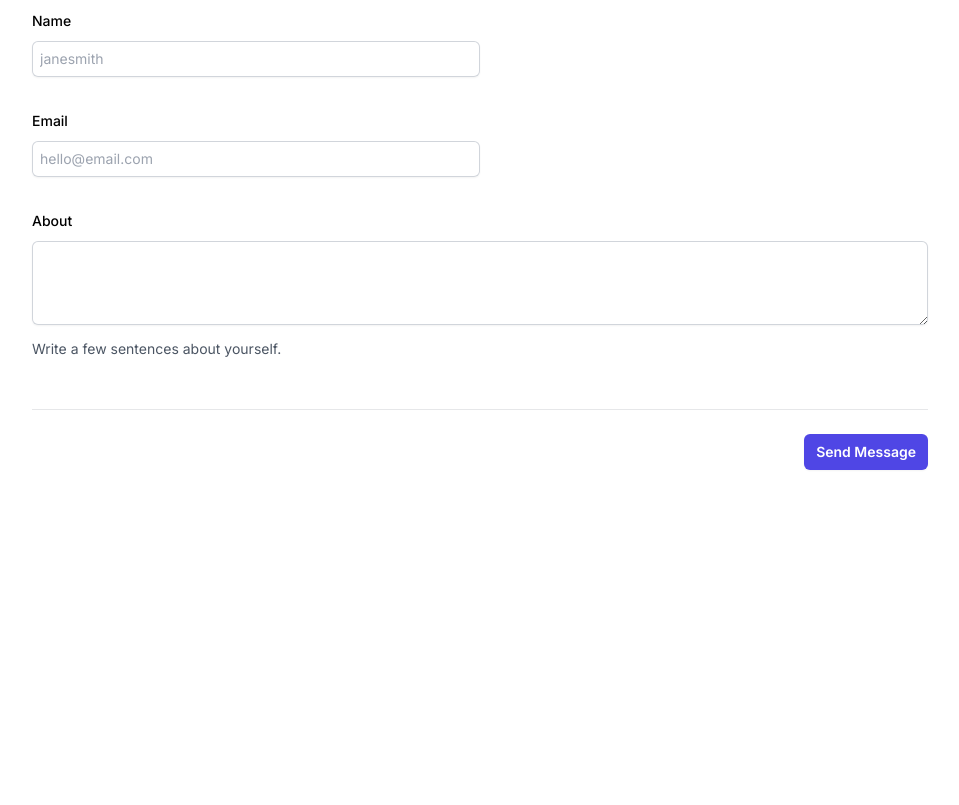
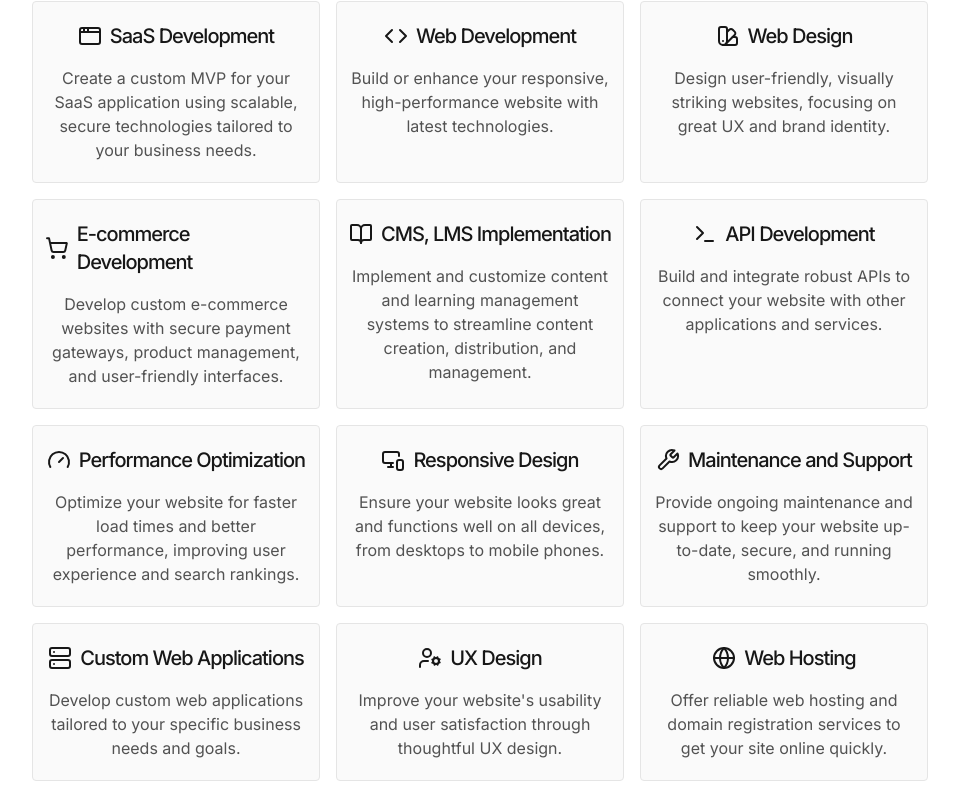
Before and after one commit to ShashankNathe/portfolio-blog, a Next.js app: page / in a window 1280 px wide. Shown: the part 2115-2920 px from the top of the page, without its empty margins (160-1119 px from the left). Before the commit the page ends 2785 px from the top, so only its background shows below. Built offline with nearby package versions, Linux system fonts and the light colour scheme.

Commit message:
services

```diff
--- a/app/page.jsx
+++ b/app/page.jsx
@@ -2,6 +2,7 @@ import Badge from "@/components/Badge";
 import BlogsHome from "@/components/BlogsHome";
 import ContactHome from "@/components/ContactHome";
 import Projects from "@/components/Projects";
+import Services from "@/components/Services";
 import Skills from "@/components/Skills";
 import Image from "next/image";
 import Link from "next/link";
@@ -43,6 +44,7 @@ export default function Home() {
         </div>
       </section>
       <BlogsHome />
+      <Services />
       <ContactHome />
     </>
   );
--- a/components/BlogsHome.jsx
+++ b/components/BlogsHome.jsx
@@ -22,7 +22,7 @@ const BlogsHome = async () => {
       height: 820,
     },
     {
-      title: "How to create a blog with Next.js",
+      title: "How to create a blog with Next.js2",
       description: "Learn how to create a blog with Next.js, Tailwind CSS, and Markdown.",
       link: "how-to-create-a-blog-with-nextjs",
       image: "/blog3.png",
@@ -30,7 +30,7 @@ const BlogsHome = async () => {
       height: 857,
     },
     {
-      title: "How to create a blog with Next.js",
+      title: "How to create a blog with Next.2",
       description: "Learn how to create a blog with Next.js, Tailwind CSS, and Markdown.",
       link: "how-to-create-a-blog-with-nextjs",
       image: "/blog3.png",
--- a/components/ContactHome.jsx
+++ b/components/ContactHome.jsx
@@ -7,7 +7,7 @@ const ContactHome = () => {
       <form>
         <div className="space-y-12">
           <div className="border-b border-gray-900/10 pb-12">
-            <div className="mt-10 grid grid-cols-1 gap-x-6 gap-y-8 sm:grid-cols-6">
+            <div className="mt-10 grid grid-cols-1 gap-x-6 gap-y-4 sm:grid-cols-6">
               <div className="sm:col-span-4">
                 <label htmlFor="name" className="block text-sm font-medium leading-6 ">
                   Name
@@ -20,7 +20,7 @@ const ContactHome = () => {
                       type="text"
                       placeholder="janesmith"
                       autoComplete="name"
-                      className="block flex-1 border-0 bg-transparent py-1.5 px-2 placeholder:text-gray-400 focus:ring-0 sm:text-sm sm:leading-6"
+                      className="flex w-full rounded-md border border-input bg-background px-3 py-2 text-sm ring-offset-background file:border-0 file:bg-transparent file:text-sm file:font-medium placeholder:text-muted-foreground  disabled:cursor-not-allowed disabled:opacity-50 border-gray-600 focus:border-gray-400"
                     />
                   </div>
                 </div>
@@ -37,38 +37,41 @@ const ContactHome = () => {
                       type="email"
                       placeholder="hello@email.com"
                       autoComplete="email"
-                      className="block flex-1 border-0 bg-transparent py-1.5 px-2 placeholder:text-gray-400 focus:ring-0 sm:text-sm sm:leading-6"
+                      className="flex w-full rounded-md border border-input bg-background px-3 py-2 text-sm ring-offset-background file:border-0 file:bg-transparent file:text-sm file:font-medium placeholder:text-muted-foreground  disabled:cursor-not-allowed disabled:opacity-50 border-gray-600 focus:border-gray-400"
                     />
                   </div>
                 </div>
               </div>
 
-              <div className="col-span-full">
+              <div className="sm:col-span-4">
                 <label htmlFor="about" className="block text-sm font-medium leading-6 ">
-                  About
+                  Message
                 </label>
                 <div className="mt-2">
+                  <div className="flex rounded-md shadow-sm ring-1 ring-inset ring-gray-800 focus-within:ring-2 focus-within:ring-inset focus-within:ring-indigo-600 sm:max-w-md">
                     <textarea
                       id="about"
                       name="about"
                       rows={3}
-                    className="block w-full rounded-md border-0 py-1.5  shadow-sm ring-1 ring-inset ring-gray-300 placeholder:text-gray-400 focus:ring-2 focus:ring-inset focus:ring-indigo-600 sm:text-sm sm:leading-6"
+                      className="flex w-full rounded-md border border-input bg-background px-3 py-2 text-sm ring-offset-background file:border-0 file:bg-transparent file:text-sm file:font-medium placeholder:text-muted-foreground  disabled:cursor-not-allowed disabled:opacity-50 border-gray-600 focus:border-gray-400"
                       defaultValue={""}
                     />
                   </div>
-                <p className="mt-3 text-sm leading-6 text-gray-600">Write a few sentences about yourself.</p>
+                </div>
+              </div>
+
+              <div className="sm:col-span-4 mt-6 ">
+                <div className="flex rounded-md shadow-sm sm:max-w-md justify-end">
+                  <button
+                    type="submit"
+                    className="rounded-md w-full sm:w-auto bg-indigo-600 px-3 py-2 text-sm font-semibold text-white shadow-sm hover:bg-indigo-500 focus-visible:outline focus-visible:outline-2 focus-visible:outline-offset-2 focus-visible:outline-indigo-600"
+                  >
+                    Send Message
+                  </button>
                 </div>
               </div>
             </div>
           </div>
-
-        <div className="mt-6 flex items-center justify-end gap-x-6">
-          <button
-            type="submit"
-            className="rounded-md bg-indigo-600 px-3 py-2 text-sm font-semibold text-white shadow-sm hover:bg-indigo-500 focus-visible:outline focus-visible:outline-2 focus-visible:outline-offset-2 focus-visible:outline-indigo-600"
-          >
-            Send Message
-          </button>
         </div>
       </form>
     </section>
--- /dev/null
+++ b/components/Services.jsx
@@ -0,0 +1,90 @@
+import { AppWindow, BookOpen, Code, Gauge, Globe, MonitorSmartphone, ServerIcon, ShoppingCart, SwatchBook, Terminal, UserCog, Wrench } from "lucide-react";
+import React from "react";
+
+const Services = () => {
+  const services = [
+    {
+      title: "SaaS Development",
+      description: "Create a custom MVP for your SaaS application using scalable, secure technologies tailored to your business needs.",
+      icon: <AppWindow />,
+    },
+    {
+      title: "Web Development",
+      description: "Build or enhance your responsive, high-performance website with latest technologies.",
+      icon: <Code />,
+    },
+    {
+      title: "Web Design",
+      description: "Design user-friendly, visually striking websites, focusing on great UX and brand identity.",
+      icon: <SwatchBook />,
+    },
+    {
+      title: "E-commerce Development",
+      description: "Develop custom e-commerce websites with secure payment gateways, product management, and user-friendly interfaces.",
+      icon: <ShoppingCart />,
+    },
+    {
+      title: "CMS, LMS Implementation",
+      description: "Implement and customize content and learning management systems to streamline content creation, distribution, and management.",
+      icon: <BookOpen />,
+    },
+    {
+      title: "API Development",
+      description: "Build and integrate robust APIs to connect your website with other applications and services.",
+      icon: <Terminal />,
+    },
+    {
+      title: "Performance Optimization",
+      description: "Optimize your website for faster load times and better performance, improving user experience and search rankings.",
+      icon: <Gauge />,
+    },
+    {
+      title: "Responsive Design",
+      description: "Ensure your website looks great and functions well on all devices, from desktops to mobile phones.",
+      icon: <MonitorSmartphone />,
+    },
+    {
+      title: "Maintenance and Support",
+      description: "Provide ongoing maintenance and support to keep your website up-to-date, secure, and running smoothly.",
+      icon: <Wrench />,
+    },
+    {
+      title: "Custom Web Applications",
+      description: "Develop custom web applications tailored to your specific business needs and goals.",
+      icon: <ServerIcon />,
+    },
+    {
+      title: "UX Design",
+      description: "Improve your website's usability and user satisfaction through thoughtful UX design.",
+      icon: <UserCog />,
+    },
+    {
+      title: "Web Hosting ",
+      description: "Offer reliable web hosting and domain registration services to get your site online quickly.",
+      icon: <Globe />,
+    },
+  ];
+
+  return (
+    <section className="mb-10">
+      <h1 className="mb-8 text-3xl font-medium tracking-tighter">Services</h1>
+      <div className="grid sm:grid-cols-2 lg:grid-cols-3 gap-4">
+        {services.map((service) => (
+          <div
+            key={service.title}
+            className="flex flex-col items-center py-5 p-3 rounded border group border-neutral-200 bg-neutral-50 text-sm leading-4 text-neutral-900 no-underline dark:border-neutral-700 dark:bg-neutral-800 dark:text-neutral-100 hover:[background:linear-gradient(45deg,#262626,theme(colors.neutral.800)_50%,#262626)_padding-box,conic-gradient(from_var(--border-angle),theme(colors.slate.600/.48)_80%,_theme(colors.neutral.500)_86%,_theme(colors.neutral.300)_90%,_theme(colors.neutral.500)_94%,_theme(colors.slate.600/.48))_border-box] hover:border-transparent hover:animate-border ease-in cursor-pointer"
+          >
+            <h2 className="flex items-center gap-2 mb-4 text-xl font-medium tracking-tighter">
+              {service.icon}
+              {service.title}
+            </h2>
+            {/* <div className="flex"></div> */}
+            <p className="text-neutral-600 dark:text-neutral-400 text-center text-base">{service.description}</p>
+          </div>
+        ))}
+      </div>
+    </section>
+  );
+};
+
+export default Services;
```
Lines whose indentation alone changed are shown as unchanged.
